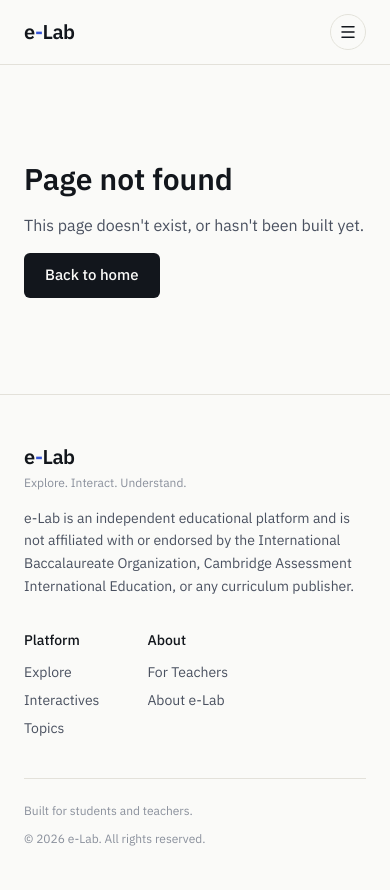
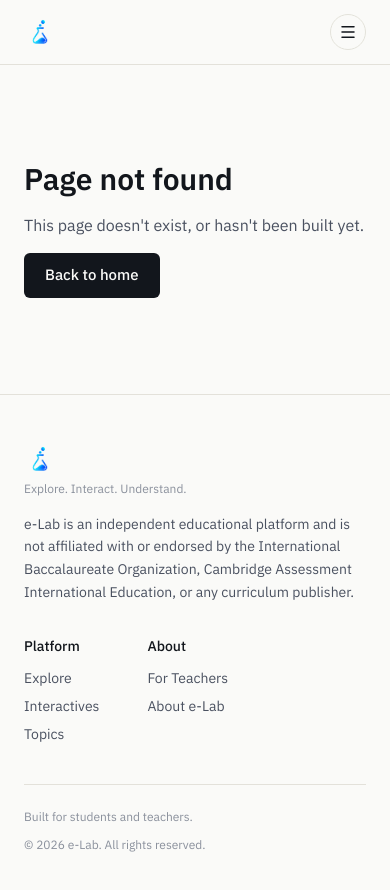
Before and after one commit to e-labschool/e-lab, a React (Vite) app: page /teacher in a window 390 px wide. Shown: the top 890 px of the page. Built offline with nearby package versions, Linux system fonts and the light colour scheme.

Commit message:
Add files via upload

```diff
--- a/index.html
+++ b/index.html
@@ -2,7 +2,8 @@
 <html lang="en">
   <head>
     <meta charset="UTF-8" />
-    <link rel="icon" type="image/svg+xml" href="/favicon.svg" />
+    <link rel="icon" type="image/png" href="/branding/e-lab-icon.png" />
+    <link rel="apple-touch-icon" href="/branding/e-lab-icon.png" />
     <meta name="viewport" content="width=device-width, initial-scale=1.0" />
     <meta name="description" content="e-Lab — interactive science tools for teaching, exploring and understanding difficult concepts." />
     <title>e-Lab — Explore. Interact. Understand.</title>
--- a/src/components/layout/Wordmark.jsx
+++ b/src/components/layout/Wordmark.jsx
@@ -1,16 +1,31 @@
 import { Link } from "react-router-dom";
 
-// Clean typographic wordmark. Deliberately not an image logo yet — swap this
-// component's internals for an SVG mark later without touching anything
-// that renders <Wordmark />.
+// Official e-Lab brand mark. Renders the supplied logo assets exactly as
+// provided (public/branding/) — no redrawing, no recolouring. Below the
+// `sm` breakpoint the full horizontal logo gives way to the beaker icon
+// alone, since the wordmark becomes illegible at very narrow widths.
+//
+// The full logo's "Lab" text is a fixed dark charcoal, which has poor
+// contrast against the near-black dark-theme background. Rather than alter
+// the asset's colours, a small light backing plate appears behind it in
+// dark mode only — the pixels themselves are untouched.
 export default function Wordmark({ className = "", withTagline = false }) {
   return (
     <Link to="/" className={`group inline-flex flex-col leading-none ${className}`}>
-      <span className="font-[var(--font-display)] text-xl font-semibold tracking-tight text-[var(--color-ink)]">
-        e<span className="text-[var(--color-indigo)]">-</span>Lab
+      <span className="inline-flex items-center rounded-md dark:bg-white dark:px-2 dark:py-1">
+        <img
+          src="/branding/e-lab-logo.png"
+          alt="e-Lab"
+          className="hidden h-8 w-auto object-contain sm:block"
+        />
+        <img
+          src="/branding/e-lab-icon.png"
+          alt="e-Lab"
+          className="h-8 w-8 object-contain sm:hidden"
+        />
       </span>
       {withTagline && (
-        <span className="mt-1 text-xs text-[var(--color-ink-faint)]">
+        <span className="mt-1.5 text-xs text-[var(--color-ink-faint)]">
           Explore. Interact. Understand.
         </span>
       )}
--- a/src/styles/index.css
+++ b/src/styles/index.css
@@ -1,4 +1,11 @@
 @import "tailwindcss";
+
+/* The app toggles dark mode via a `.dark` class on <html> (see
+   ThemeContext.jsx), not OS preference — so Tailwind's `dark:` utility
+   variant needs to be pointed at that class explicitly. Without this,
+   `dark:` utilities (used on the header logo's contrast backing plate)
+   would silently follow the OS theme instead of the in-app toggle. */
+@custom-variant dark (&:where(.dark, .dark *));
 
 @theme {
   /* ---- Typography ---- */
```
Also changed, not shown: e-lab/README.md (added), public/branding/e-lab-icon.png (added), public/branding/e-lab-logo.png (added).
